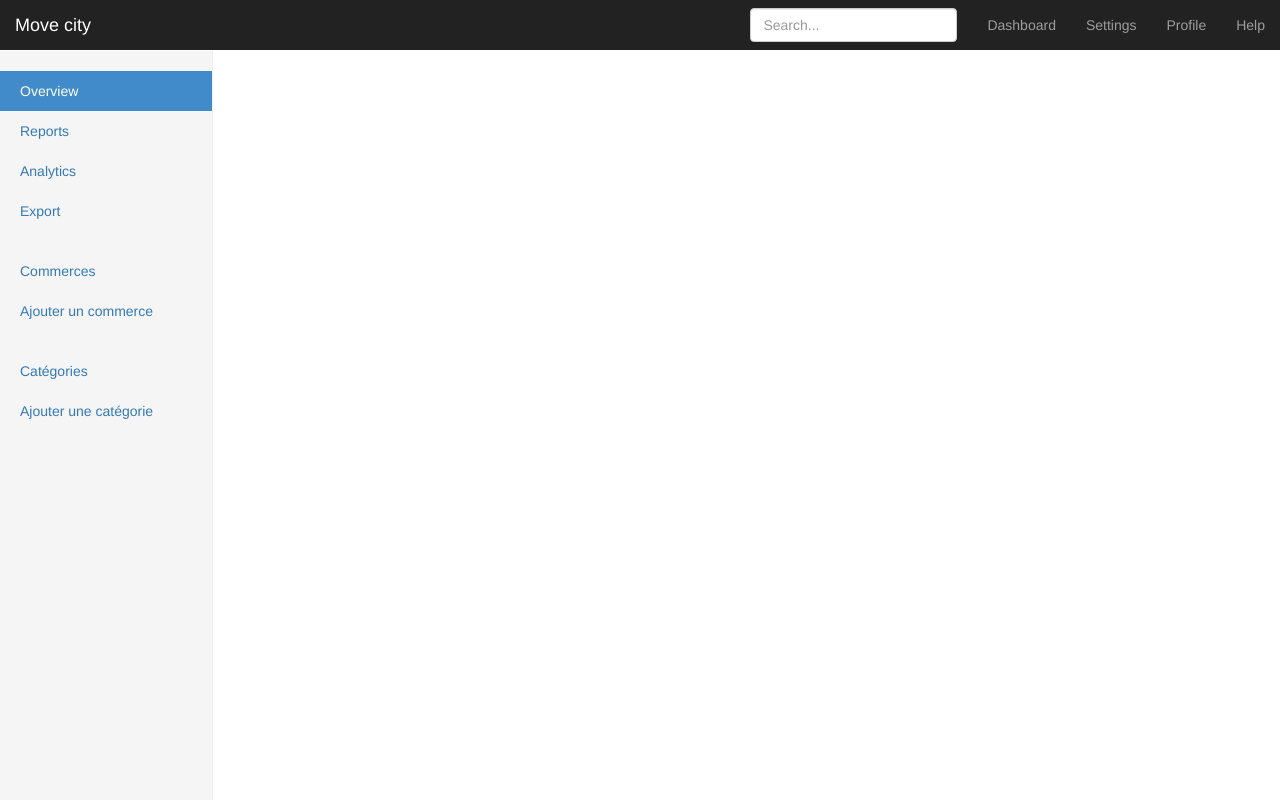
After one commit to TuxBoy/Move-city, a PHP site: page /views/admin/header.php in a window 1280 px wide. The commit adds this page. Run offline with PHP 8.4, Linux system fonts and the light colour scheme; some libraries are stand-ins or nearby versions.

Commit message:
fix(add dashboard admin)

```diff
--- a/core/Kernel.php
+++ b/core/Kernel.php
@@ -44,7 +44,7 @@ class Kernel
 	 */
 	public function handler(Request $request, Response $response): Response
 	{
-    $clear_request   = $request->getPathInfo();
+    $clear_request = $request->getPathInfo();
     if ($clear_request[-1] === '/') {
         $clear_request = substr($clear_request, 0, -1);
     }
--- /dev/null
+++ b/public/css/dashboard.css
@@ -0,0 +1,105 @@
+/*
+ * Base structure
+ */
+
+/* Move down content because we have a fixed navbar that is 50px tall */
+body {
+	padding-top: 50px;
+}
+
+
+/*
+ * Global add-ons
+ */
+
+.sub-header {
+	padding-bottom: 10px;
+	border-bottom: 1px solid #eee;
+}
+
+/*
+ * Top navigation
+ * Hide default border to remove 1px line.
+ */
+.navbar-fixed-top {
+	border: 0;
+}
+
+/*
+ * Sidebar
+ */
+
+/* Hide for mobile, show later */
+.sidebar {
+	display: none;
+}
+@media (min-width: 768px) {
+.sidebar {
+		position: fixed;
+		top: 51px;
+		bottom: 0;
+		left: 0;
+		z-index: 1000;
+		display: block;
+		padding: 20px;
+		overflow-x: hidden;
+		overflow-y: auto; /* Scrollable contents if viewport is shorter than content. */
+		background-color: #f5f5f5;
+		border-right: 1px solid #eee;
+	}
+}
+
+/* Sidebar navigation */
+.nav-sidebar {
+	margin-right: -21px; /* 20px padding + 1px border */
+	margin-bottom: 20px;
+	margin-left: -20px;
+}
+.nav-sidebar > li > a {
+	padding-right: 20px;
+	padding-left: 20px;
+}
+.nav-sidebar > .active > a,
+.nav-sidebar > .active > a:hover,
+.nav-sidebar > .active > a:focus {
+	color: #fff;
+	background-color: #428bca;
+}
+
+
+/*
+ * Main content
+ */
+
+.main {
+	padding: 20px;
+}
+@media (min-width: 768px) {
+.main {
+		padding-right: 40px;
+		padding-left: 40px;
+	}
+}
+.main .page-header {
+	margin-top: 0;
+}
+
+
+/*
+ * Placeholder dashboard ideas
+ */
+
+.placeholders {
+	margin-bottom: 30px;
+	text-align: center;
+}
+.placeholders h4 {
+	margin-bottom: 0;
+}
+.placeholder {
+	margin-bottom: 20px;
+}
+.placeholder img {
+	display: inline-block;
+	border-radius: 50%;
+}
--- a/src/Entity/Category.php
+++ b/src/Entity/Category.php
@@ -2,9 +2,14 @@
 namespace App\Entity;
 
 use Core\Entity;
+use SDAM\Traits\HasCreatedAt;
 
+/**
+ * Class Category
+ */
 class Category extends Entity
 {
+	use HasCreatedAt;
 
   /**
    * @var integer
--- a/src/Entity/Shop.php
+++ b/src/Entity/Shop.php
@@ -2,9 +2,14 @@
 namespace App\Entity;
 
 use Core\Entity;
+use SDAM\Traits\HasTimestamp;
 
+/**
+ * Class Shop
+ */
 class Shop extends Entity
 {
+	use HasTimestamp;
 
   /**
    * @var int
--- a/src/Table/ShopTable.php
+++ b/src/Table/ShopTable.php
@@ -21,7 +21,7 @@ class ShopTable extends Table
 	public function getEnableShops(): array
 	{
 		return $this->connection->createQueryBuilder()
-			->select('*')
+			->select(static::$table_name)
 			->from('shops', 's')
 			->orderBy('id', 'DESC')
 			->where('s.enable=1')
--- /dev/null
+++ b/views/admin/header.php
@@ -0,0 +1,75 @@
+
+<!DOCTYPE html>
+<html lang="en">
+<head>
+	<meta charset="utf-8">
+	<meta http-equiv="X-UA-Compatible" content="IE=edge">
+	<meta name="viewport" content="width=device-width, initial-scale=1">
+	<!-- The above 3 meta tags *must* come first in the head; any other head content must come *after* these tags -->
+	<meta name="description" content="">
+	<meta name="author" content="">
+	<link rel="icon" href="../../favicon.ico">
+
+	<title>Dashboard Template for Bootstrap</title>
+
+	<!-- Bootstrap CSS -->
+	<link href="https://maxcdn.bootstrapcdn.com/bootstrap/3.3.1/css/bootstrap.min.css" rel="stylesheet">
+	<link rel="stylesheet" href="https://use.fontawesome.com/releases/v5.3.1/css/all.css" integrity="sha384-mzrmE5qonljUremFsqc01SB46JvROS7bZs3IO2EmfFsd15uHvIt+Y8vEf7N7fWAU" crossorigin="anonymous">
+
+	<!-- Custom styles for this template -->
+	<link href="/css/dashboard.css" rel="stylesheet">
+
+	<!-- HTML5 shim and Respond.js for IE8 support of HTML5 elements and media queries -->
+	<!--[if lt IE 9]>
+	<script src="https://oss.maxcdn.com/html5shiv/3.7.3/html5shiv.min.js"></script>
+	<script src="https://oss.maxcdn.com/respond/1.4.2/respond.min.js"></script>
+	<![endif]-->
+</head>
+
+<body>
+
+<nav class="navbar navbar-inverse navbar-fixed-top">
+	<div class="container-fluid">
+		<div class="navbar-header">
+			<button type="button" class="navbar-toggle collapsed" data-toggle="collapse" data-target="#navbar" aria-expanded="false" aria-controls="navbar">
+				<span class="sr-only">Toggle navigation</span>
+				<span class="icon-bar"></span>
+				<span class="icon-bar"></span>
+				<span class="icon-bar"></span>
+			</button>
+			<a class="navbar-brand" href="/" title="Aller sur le site">Move city</a>
+		</div>
+		<div id="navbar" class="navbar-collapse collapse">
+			<ul class="nav navbar-nav navbar-right">
+				<li><a href="/dashboard">Dashboard</a></li>
+				<li><a href="#">Settings</a></li>
+				<li><a href="#">Profile</a></li>
+				<li><a href="#">Help</a></li>
+			</ul>
+			<form class="navbar-form navbar-right">
+				<input type="text" class="form-control" placeholder="Search...">
+			</form>
+		</div>
+	</div>
+</nav>
+
+<div class="container-fluid">
+	<div class="row">
+		<div class="col-sm-3 col-md-2 sidebar">
+			<ul class="nav nav-sidebar">
+				<li class="active"><a href="#">Overview <span class="sr-only">(current)</span></a></li>
+				<li><a href="#">Reports</a></li>
+				<li><a href="#">Analytics</a></li>
+				<li><a href="#">Export</a></li>
+			</ul>
+			<ul class="nav nav-sidebar">
+				<li><a href="/shop">Commerces</a></li>
+				<li><a href="/shop/create">Ajouter un commerce</a></li>
+			</ul>
+			<ul class="nav nav-sidebar">
+				<li><a href="/category">Catégories</a></li>
+				<li><a href="/category/add">Ajouter une catégorie</a></li>
+			</ul>
+		</div>
+	</div>
+</div>
--- a/views/category/add.php
+++ b/views/category/add.php
@@ -1,8 +1,8 @@
-<?= $renderer->render('header') ?>
+<?= $renderer->render('admin.header') ?>
 
 <div class="container">
   <h1>Ajouter une catégorie</h1>
   <?= $renderer->render('category.partials.form', ['category' => $category]) ?>
 </div>
 
-<?= $renderer->render('footer') ?>
+<?= $renderer->render('admin.footer') ?>
--- a/views/category/edit.php
+++ b/views/category/edit.php
@@ -1,8 +1,8 @@
-<?= $renderer->render('header') ?>
+<?= $renderer->render('admin.header') ?>
 
 <div class="container">
   <h1>Editer une catégorie</h1>
   <?= $renderer->render('category.partials.form', ['category' => $category]) ?>
 </div>
 
-<?= $renderer->render('footer') ?>
+<?= $renderer->render('admin.footer') ?>
--- a/views/shop/create.php
+++ b/views/shop/create.php
@@ -1,8 +1,8 @@
-<?= $renderer->render('header') ?>
+<?= $renderer->render('admin.header') ?>
 
 	<div class="container">
 		<h1>Ajouter un commerce</h1>
 		<?= $renderer->render('shop.partials.form', ['shop' => $shop, 'categories' => $categories]) ?>
 	</div>
 
-<?= $renderer->render('footer') ?>
+<?= $renderer->render('admin.footer') ?>
--- a/views/shop/edit.php
+++ b/views/shop/edit.php
@@ -1,4 +1,4 @@
-<?= $renderer->render('header') ?>
+<?= $renderer->render('admin.header') ?>
 
 <div class="container">
 	<h1>Editer un commerce</h1>
@@ -6,4 +6,4 @@
    <?= $renderer->render('shop.partials.form', ['shop' => $shop, 'categories' => $categories]) ?>
 </div>
 
-<?= $renderer->render('footer') ?>
+<?= $renderer->render('admin.footer') ?>
--- a/views/shop/index.php
+++ b/views/shop/index.php
@@ -1,4 +1,4 @@
-<?= $renderer->render('header') ?>
+<?= $renderer->render('admin.header') ?>
 
 <div class="container">
 	<h1>Tous les commerces</h1>
@@ -23,7 +23,7 @@
 				<td><?= $shop->enable ? '<span class="label label-success">oui</span>' : '<span class="label label-danger">non</span>' ?></td>
 				<td>
 					<a href="/shop/edit?id=<?= $shop->id ?>" class="btn btn-success">Editer</a>
-					<form action="/shop/delete?id=<?= $shop->id ?>" method="post" class="form-delete">
+					<form action="/shop/delete?id=<?= $shop->id ?>" method="post" class="form-delete" style="display: inline-block;">
 						<button class="btn btn-danger">Supprimer</button>
 					</form>
 				</td>
@@ -33,4 +33,4 @@
 	</table>
 </div>
 
-<?= $renderer->render('footer') ?>
+<?= $renderer->render('admin.footer') ?>
```
Also changed, not shown: core/Table.php (+23 -2 lines), src/Controller/DashboardController.php (added, +26 -0 lines), views/admin/dashboard/index.php (added, +96 -0 lines), views/admin/footer.php (added, +11 -0 lines), views/category/index.php (+4 -4 lines), public/js/holder.min.js (added).
